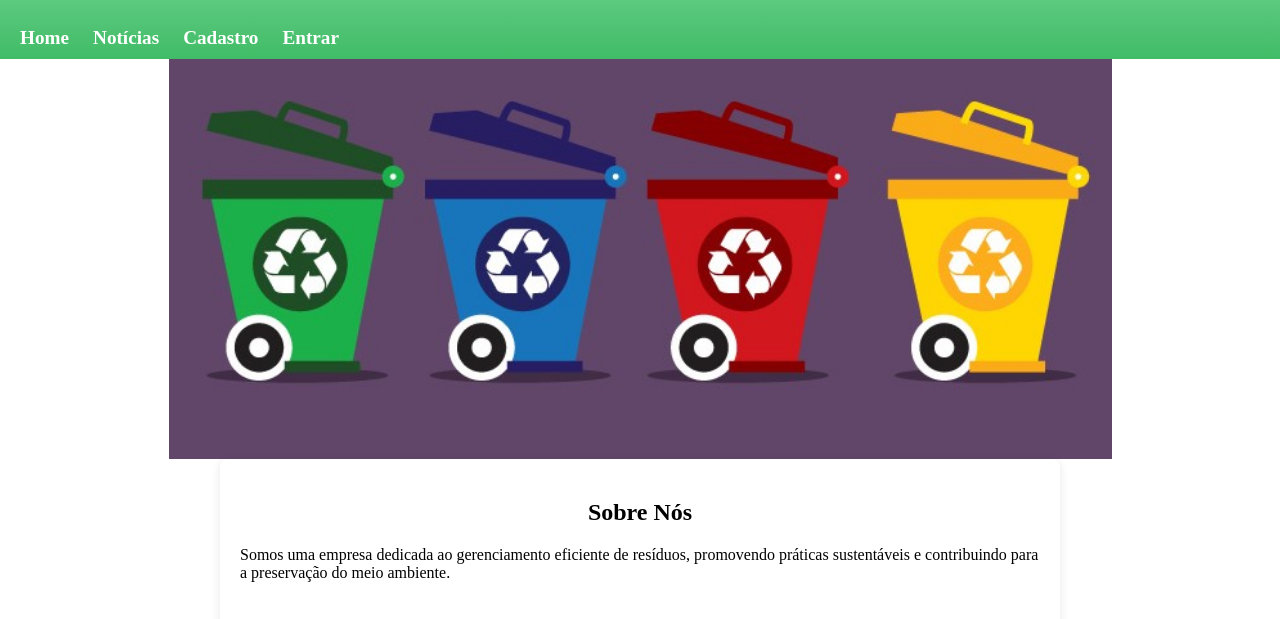
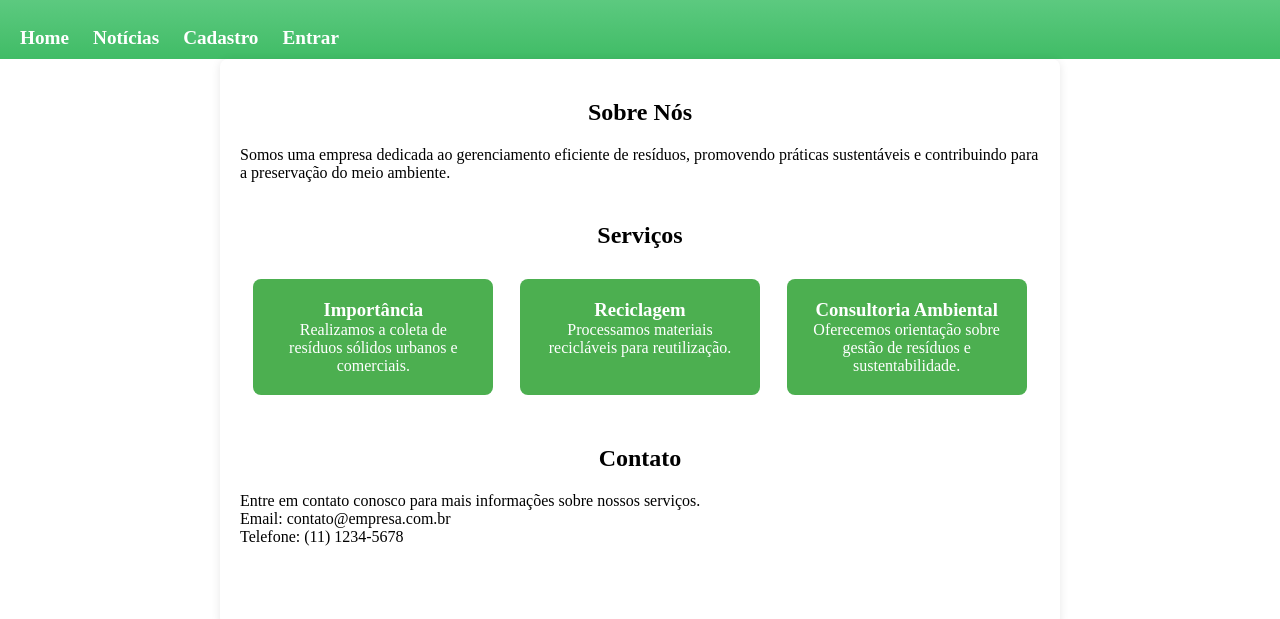
Before and after one commit to joaogabrielguimaraes/Projeto_Integrador, a plain HTML site: page index.html in a window 1280 px wide. Shown: the part 89-708 px from the top of the page. Drawn offline with Linux system fonts and the light colour scheme; a web font is replaced by a local one.

Commit message:
atualizacao

```diff
--- a/index.html
+++ b/index.html
@@ -63,22 +63,21 @@ nav > a:hover{
     color: #40BC66;
     background-color: var(--cor02);
 }
-.principal {
-    /* width: 100%; */
-    background-image: url('images/coleta.jpg'); /* Substitua pelo caminho da sua imagem */
+/* .principal {
+
+    background-image: url('images/coleta.jpg');
             background-repeat: no-repeat;
             background-position: center;
             background-size: contain;
-            height: 400px; /* Ajuste a altura conforme necessário */
-            width: 100%; /* Ajuste a largura conforme necessário */
+            height: 400px;
+            width: 100%;
             display: flex;
-}
+} */
 
-.content {
+.content{
     padding: 40px 20px;
     max-width: 800px;
     margin: auto;
-    background: white;
     border-radius: 8px;
     box-shadow: 0 2px 10px rgba(0, 0, 0, 0.1);
 }
@@ -128,11 +127,7 @@ nav > a:hover{
 
     </header>
     <div class="principal">
-        <!-- <h1>Gestão Sustentável de Resíduos</h1>
-        <p>Comprometidos com o meio ambiente.</p> -->
-        <!-- <img src="images/coleta.jpeg" alt="">
-        <img src="images/coleta1.jpeg" alt="">
-        <img src="images/coleta2.jpeg" alt=""> -->
+
     </div>
 
     <div class="content">
```
Also changed, not shown: cadastro.html (+1 -1 lines), login.html (+1 -1 lines), pagina02.html (added, +11 -0 lines).
